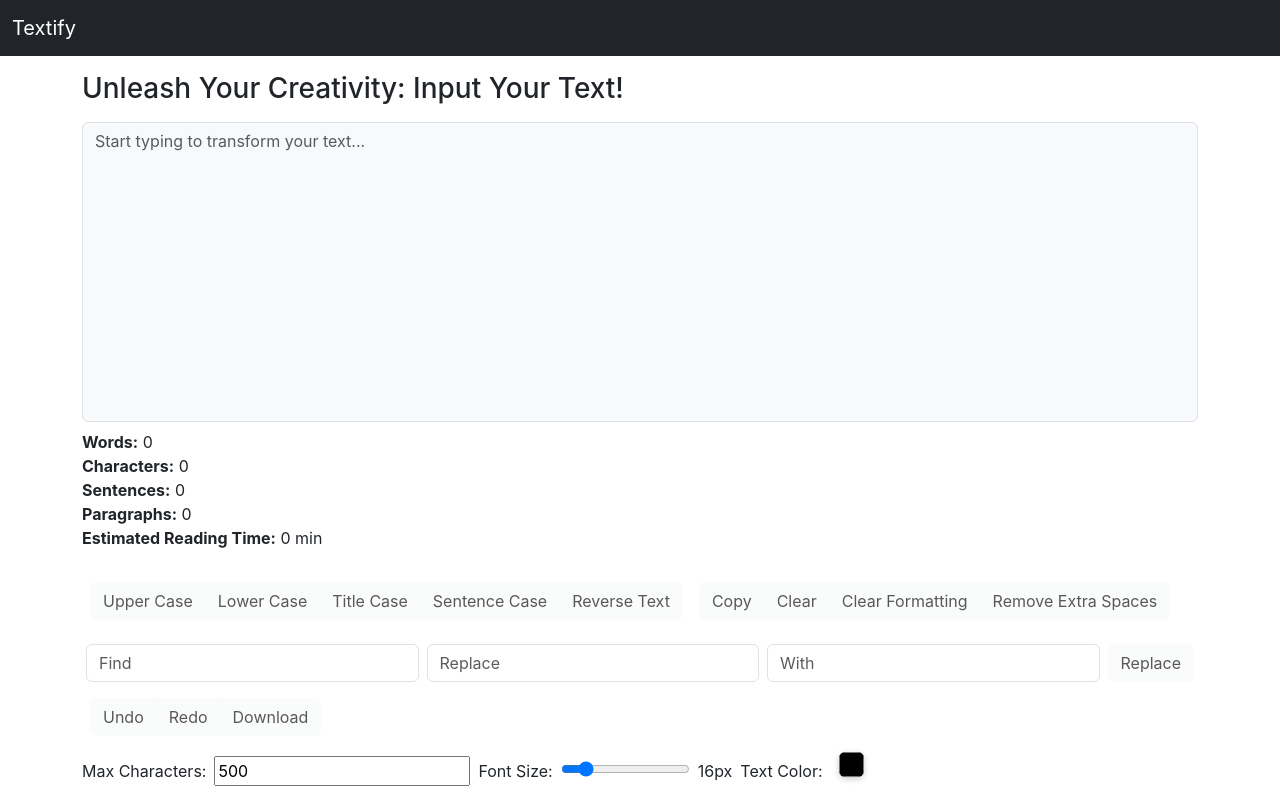
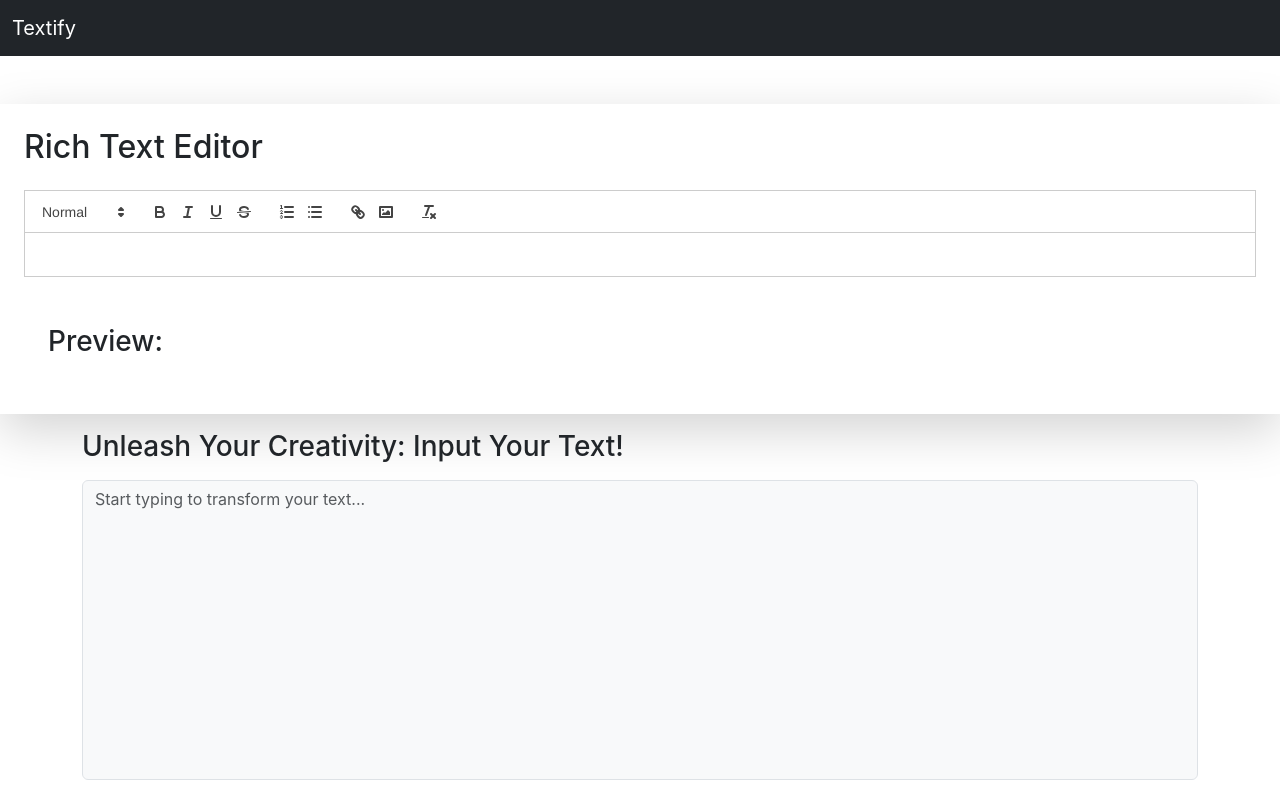
Before and after one commit to DBadshahCode/TextUtils, a React (Create React App) app: page / in a window 1280 px wide. Shown: the top 792 px of the page. Built offline with nearby package versions, Linux system fonts and the light colour scheme.

Commit message:
rich text editor added

```diff
--- a/package.json
+++ b/package.json
@@ -8,6 +8,7 @@
     "@testing-library/user-event": "^12.8.3",
     "react": "^17.0.2",
     "react-dom": "^17.0.2",
+    "react-quill": "^2.0.0",
     "react-router-dom": "^5.2.1",
     "react-scripts": "^5.0.1",
     "sweetalert2": "^11.14.2",
--- a/src/App.js
+++ b/src/App.js
@@ -1,11 +1,13 @@
 import React from 'react';
 import Navbar from './components/Navbar';
 import TextEditor from './components/TextEditor';
+import RichTextEditor from './components/RichTextEditor';
 
 function App() {
   return (
     <div>
       <Navbar title="Textify" />
+      <RichTextEditor />
       <TextEditor heading="Unleash Your Creativity: Input Your Text!" />
     </div>
   );
--- /dev/null
+++ b/src/components/RichTextEditor.js
@@ -0,0 +1,35 @@
+import React, { useState } from 'react';
+import ReactQuill from 'react-quill';
+import 'react-quill/dist/quill.snow.css';
+
+const RichTextEditor = () => {
+  const [content, setContent] = useState('');
+
+  const modules = {
+    toolbar: [
+      [{ header: [1, 2, 3, false] }],
+      ['bold', 'italic', 'underline', 'strike'],
+      [{ list: 'ordered' }, { list: 'bullet' }],
+      ['link', 'image'],
+      ['clean'],
+    ],
+  };
+
+  return (
+    <div className="p-4 bg-white rounded-2xl shadow-lg max-w-3xl mx-auto mt-5">
+      <h2 className="text-xl font-bold mb-4">Rich Text Editor</h2>
+      <ReactQuill
+        theme="snow"
+        value={content}
+        onChange={setContent}
+        modules={modules}
+      />
+      <div className="mt-4 p-4 bg-gray-100 rounded-xl shadow-inner">
+        <h3 className="text-lg font-semibold mb-2">Preview:</h3>
+        <div dangerouslySetInnerHTML={{ __html: content }} />
+      </div>
+    </div>
+  );
+};
+
+export default RichTextEditor;
```
Also changed, not shown: 1 other file (tests, documents, lock files or other folders).
